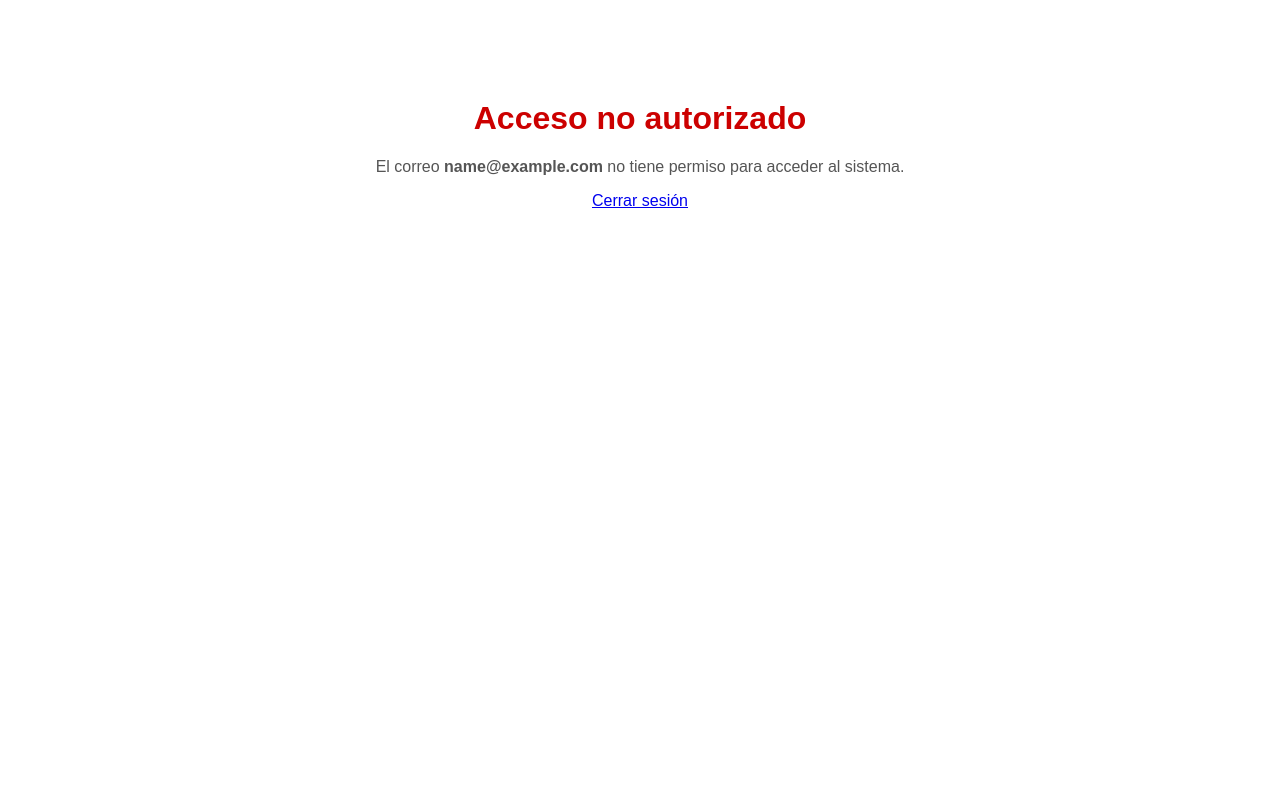
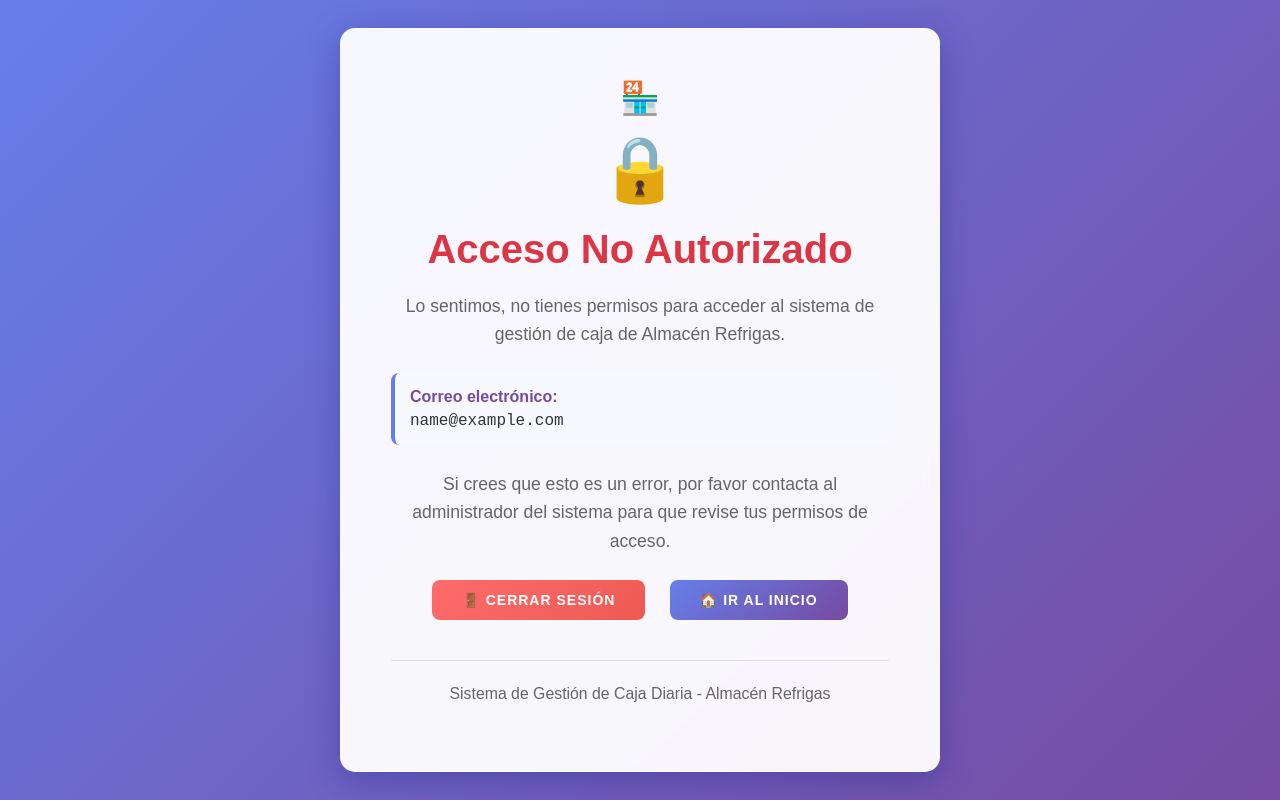
Before and after one commit to braian-gracia/SistemaContable_Web_Gestion_Refrigas, a Django app: template templates/no_autorizado.html in a window 1280 px wide. Run offline with Django 4.2, Linux system fonts and the light colour scheme; the template is opened without the code that fills it: most values are stand-ins (such as "Sample title", 1, 10 or a date in 2020).

Commit message:
Implementación de la página de acceso no autorizado para el módulo de caja, mostrando el correo del usuario sin permisos y agregando opciones para cerrar sesión o volver al inicio

```diff
--- a/templates/no_autorizado.html
+++ b/templates/no_autorizado.html
@@ -1,17 +1,181 @@
 <!DOCTYPE html>
 <html lang="es">
 <head>
-  <meta charset="UTF-8">
-  <title>Acceso no autorizado</title>
-  <style>
-    body { font-family: Arial, sans-serif; text-align: center; margin-top: 100px; }
-    h1 { color: #cc0000; }
-    p { color: #555; }
-  </style>
+    <meta charset="UTF-8">
+    <meta name="viewport" content="width=device-width, initial-scale=1.0">
+    <title>Acceso no autorizado - Almacén Refrigas</title>
+
+    <style>
+        * {
+            margin: 0;
+            padding: 0;
+            box-sizing: border-box;
+        }
+
+        body {
+            font-family: 'Arial', sans-serif;
+            background: linear-gradient(135deg, #667eea 0%, #764ba2 100%);
+            min-height: 100vh;
+            color: #333;
+            display: flex;
+            align-items: center;
+            justify-content: center;
+        }
+
+        .container {
+            max-width: 1200px;
+            margin: 0 auto;
+            padding: 20px;
+            width: 100%;
+        }
+
+        .error-card {
+            background: rgba(255, 255, 255, 0.95);
+            backdrop-filter: blur(10px);
+            border-radius: 15px;
+            padding: 50px;
+            box-shadow: 0 8px 32px rgba(31, 38, 135, 0.37);
+            border: 1px solid rgba(255, 255, 255, 0.18);
+            text-align: center;
+            max-width: 600px;
+            margin: 0 auto;
+        }
+
+        .error-icon {
+            font-size: 4em;
+            margin-bottom: 20px;
+            animation: shake 0.5s ease-in-out;
+        }
+
+        @keyframes shake {
+            0%, 100% { transform: translateX(0); }
+            25% { transform: translateX(-10px); }
+            75% { transform: translateX(10px); }
+        }
+
+        .error-card h1 {
+            color: #dc3545;
+            font-size: 2.5em;
+            margin-bottom: 20px;
+        }
+
+        .error-card p {
+            color: #666;
+            font-size: 1.1em;
+            margin-bottom: 15px;
+            line-height: 1.6;
+        }
+
+        .email-info {
+            background: #f8f9ff;
+            border-left: 4px solid #667eea;
+            padding: 15px;
+            margin: 25px 0;
+            border-radius: 8px;
+            text-align: left;
+        }
+
+        .email-info strong {
+            color: #764ba2;
+            display: block;
+            margin-bottom: 5px;
+        }
+
+        .email-info span {
+            color: #333;
+            word-break: break-all;
+            font-family: 'Courier New', monospace;
+        }
+
+        .btn {
+            background: linear-gradient(135deg, #667eea 0%, #764ba2 100%);
+            color: white;
+            border: none;
+            padding: 12px 30px;
+            border-radius: 8px;
+            cursor: pointer;
+            font-size: 14px;
+            font-weight: bold;
+            transition: all 0.3s ease;
+            text-transform: uppercase;
+            letter-spacing: 1px;
+            text-decoration: none;
+            display: inline-block;
+            margin: 10px;
+        }
+
+        .btn:hover {
+            transform: translateY(-2px);
+            box-shadow: 0 5px 15px rgba(102, 126, 234, 0.4);
+        }
+
+        .btn-logout {
+            background: linear-gradient(135deg, #ff6b6b 0%, #ee5a52 100%);
+        }
+
+        .btn-logout:hover {
+            box-shadow: 0 5px 15px rgba(255, 107, 107, 0.4);
+        }
+
+        .footer-text {
+            color: #999;
+            font-size: 0.9em;
+            margin-top: 30px;
+            padding-top: 20px;
+            border-top: 1px solid #e0e0e0;
+        }
+
+        .logo {
+            font-size: 2em;
+            margin-bottom: 15px;
+        }
+
+        @media (max-width: 768px) {
+            .error-card {
+                padding: 30px 20px;
+            }
+
+            .error-card h1 {
+                font-size: 2em;
+            }
+
+            .error-icon {
+                font-size: 3em;
+            }
+
+            .btn {
+                width: 100%;
+                margin: 10px 0;
+            }
+        }
+    </style>
 </head>
 <body>
-  <h1>Acceso no autorizado</h1>
-  <p>El correo <b>{{ email }}</b> no tiene permiso para acceder al sistema.</p>
-  <a href="/logout/">Cerrar sesión</a>
+    <div class="container">
+        <div class="error-card">
+            <div class="logo">🏪</div>
+            <div class="error-icon">🔒</div>
+
+            <h1>Acceso No Autorizado</h1>
+
+            <p>Lo sentimos, no tienes permisos para acceder al sistema de gestión de caja de Almacén Refrigas.</p>
+
+            <div class="email-info">
+                <strong>Correo electrónico:</strong>
+                <span>{{ email }}</span>
+            </div>
+
+            <p>Si crees que esto es un error, por favor contacta al administrador del sistema para que revise tus permisos de acceso.</p>
+
+            <div>
+                <a href="{% url 'logout' %}" class="btn btn-logout">🚪 Cerrar Sesión</a>
+                <a href="/" class="btn">🏠 Ir al Inicio</a>
+            </div>
+
+            <div class="footer-text">
+                <p>Sistema de Gestión de Caja Diaria - Almacén Refrigas</p>
+            </div>
+        </div>
+    </div>
 </body>
 </html>
```
